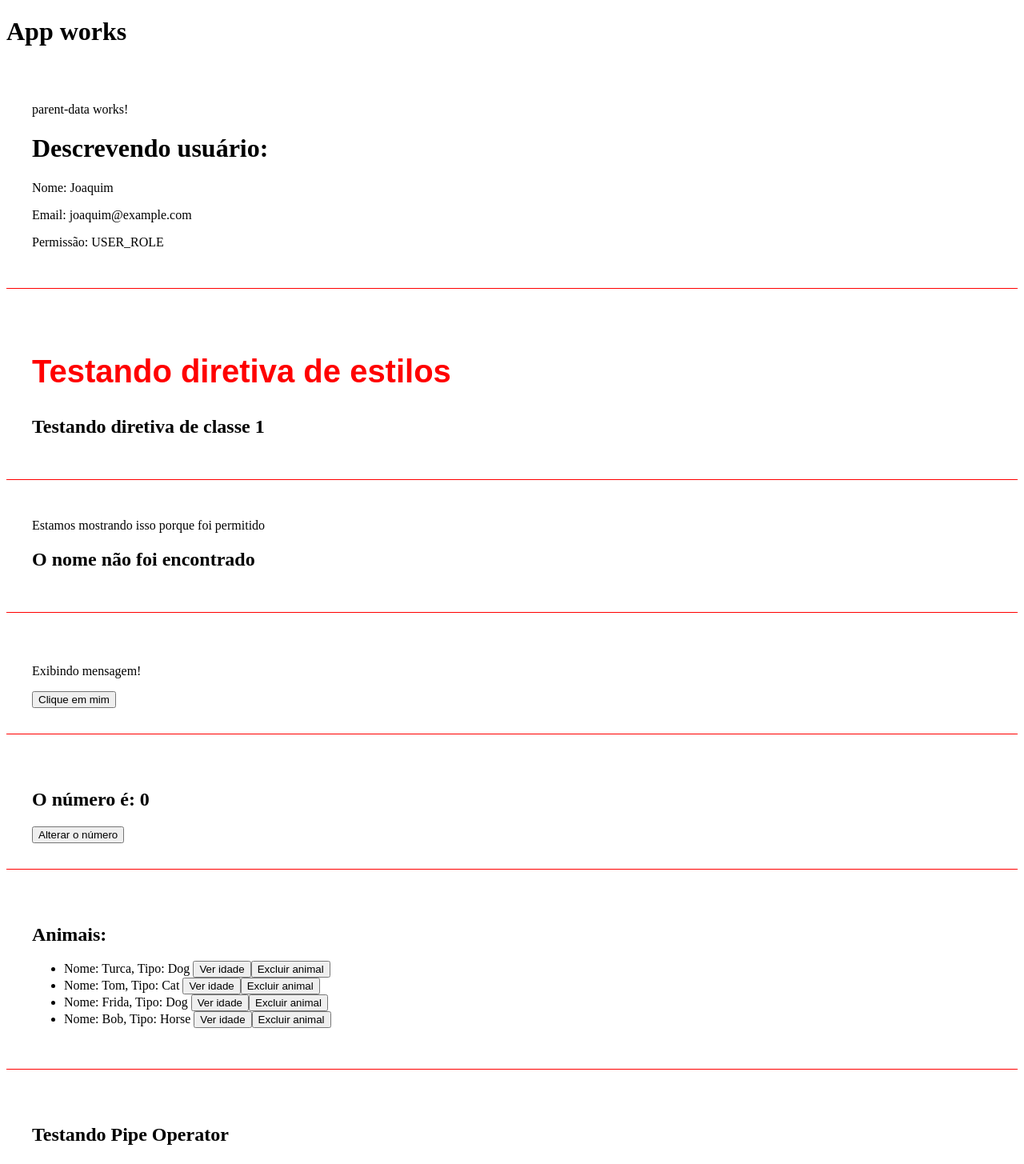
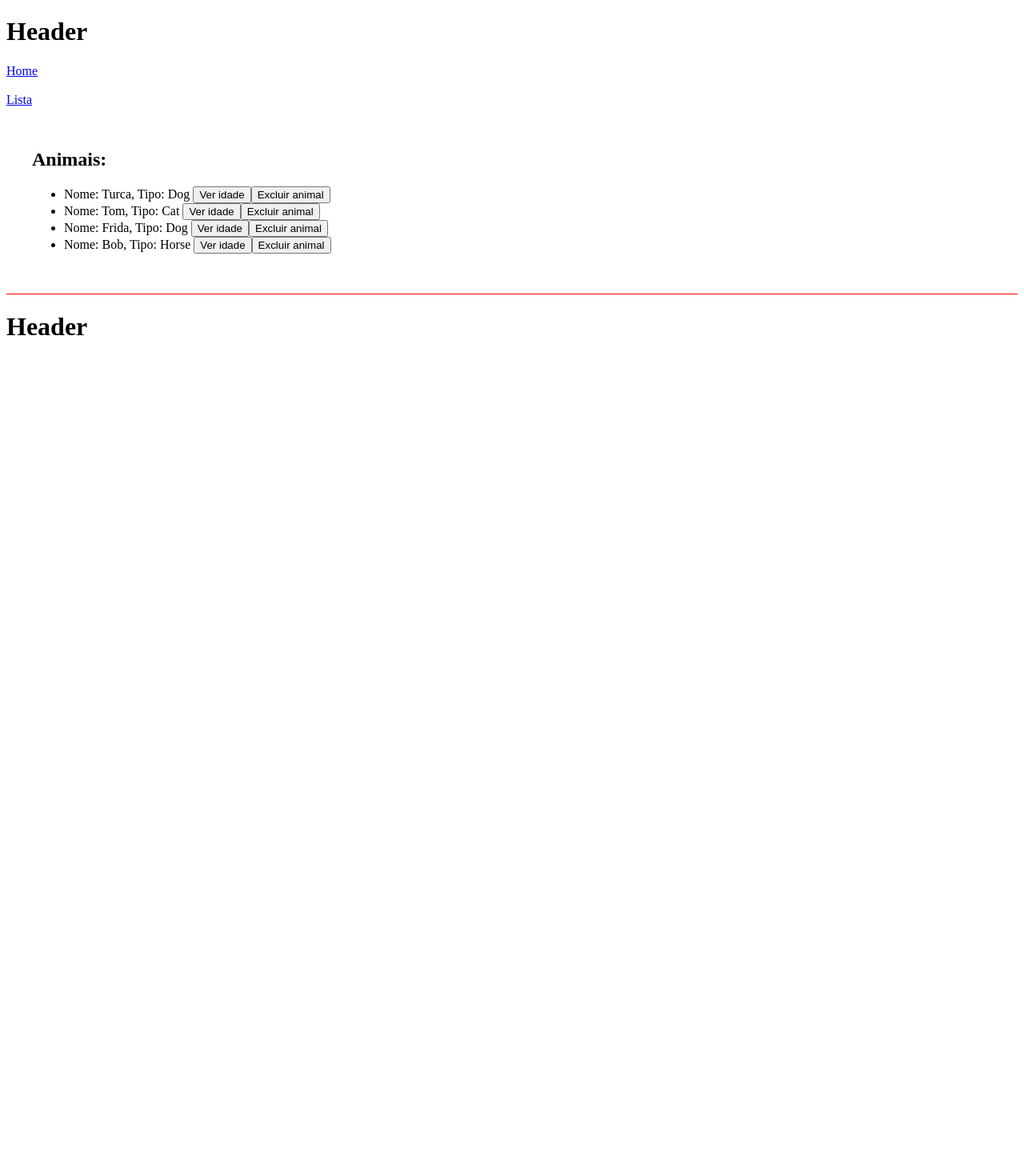
Before and after one commit to gustavops02/angular-from-scratch, an Angular app: page / in a window 1280 px wide. Shown: the top 1455 px of the page at 80% size. After the commit the page ends 956 px from the top, so only its background shows below. Built offline with nearby package versions, Linux system fonts and the light colour scheme.

Commit message:
[feat] entender o router

```diff
--- a/src/app/app-routing.module.ts
+++ b/src/app/app-routing.module.ts
@@ -1,7 +1,12 @@
 import { NgModule } from '@angular/core';
 import { RouterModule, Routes } from '@angular/router';
+import { ListRenderComponent } from './components/list-render/list-render.component';
+import { ChangeNumberComponent } from './components/change-number/change-number.component';
 
-const routes: Routes = [];
+const routes: Routes = [
+  { path: '', component: ListRenderComponent },
+  { path: 'change', component: ChangeNumberComponent }
+];
 
 @NgModule({
   imports: [RouterModule.forRoot(routes)],
--- a/src/app/app.component.html
+++ b/src/app/app.component.html
@@ -1,10 +1,8 @@
-<h1>App works</h1>
-<parent-data [data] = "userData"></parent-data>
-<app-directives></app-directives>
-<app-if-render></app-if-render>
-<app-events></app-events>
-<app-emitter></app-emitter>
-<app-list-render></app-list-render>
-<app-pipes></app-pipes>
-<app-two-way-binding></app-two-way-binding>
+<h1>Header</h1>
+<nav>
+    <a routerLink="/">Home</a><br><br>
+    <a routerLink="/change">Lista</a>
+</nav>
 <router-outlet></router-outlet>
+
+<h1>Header</h1>
```
